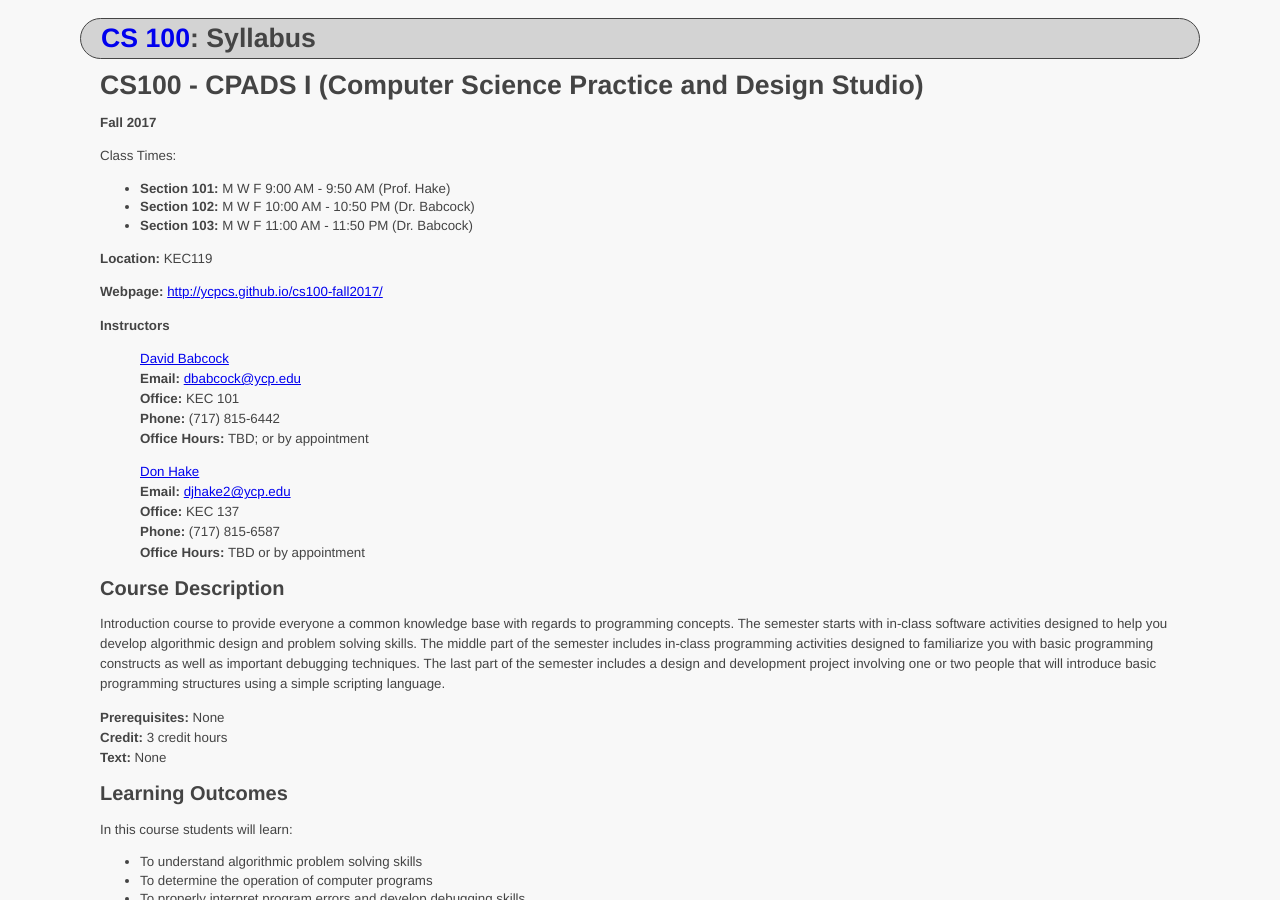
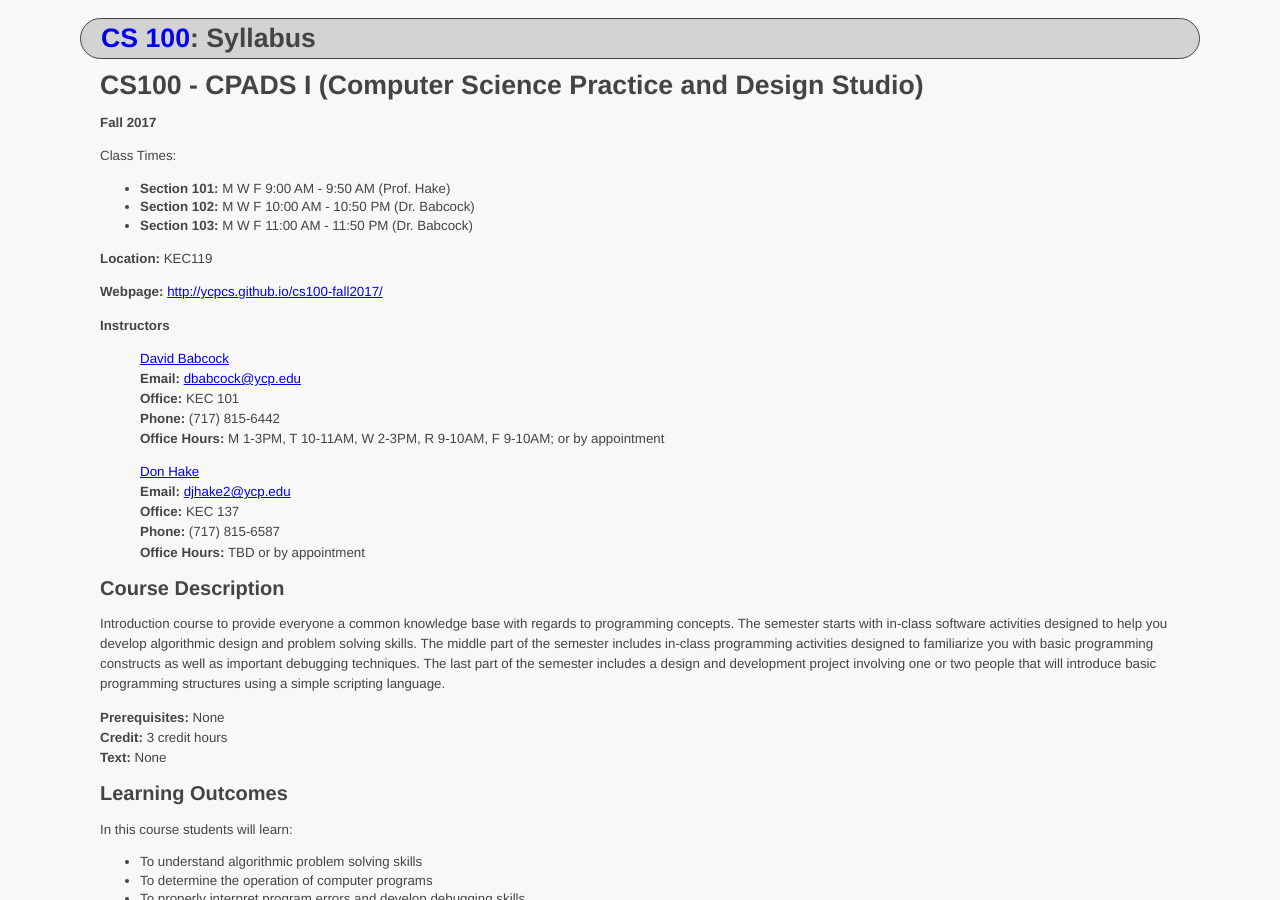
Before and after one commit to ycpcs/cs100-fall2017, a Jekyll site: the page built from syllabus.md, in a window 1280 px wide and 900 px high. Built offline with Jekyll 4.4.1, drawn with Linux system fonts in a browser that asks for light colours.

Commit message:
update syllabus

```diff
--- a/syllabus.md
+++ b/syllabus.md
@@ -24,7 +24,7 @@ Class Times:
 **Email:** <dbabcock@ycp.edu><br>
 **Office:** KEC 101<br>
 **Phone:** (717) 815-6442<br>
-**Office Hours:** TBD; or by appointment
+**Office Hours:** M 1-3PM, T 10-11AM, W 2-3PM, R 9-10AM, F 9-10AM; or by appointment
 
 >[Don Hake](http://faculty.ycp.edu/~djhake2/)<br>
 **Email:** <djhake2@ycp.edu><br>
```
